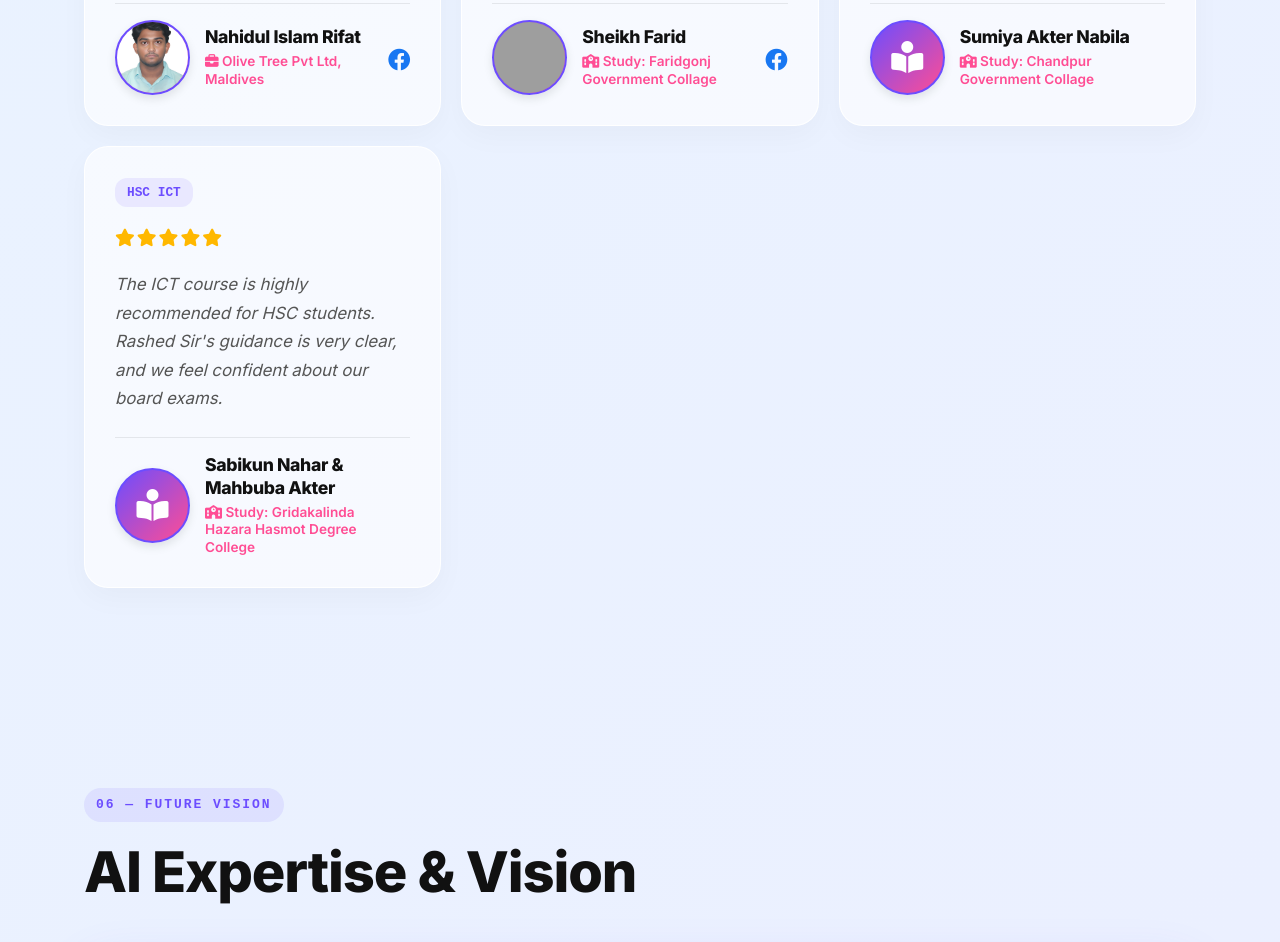
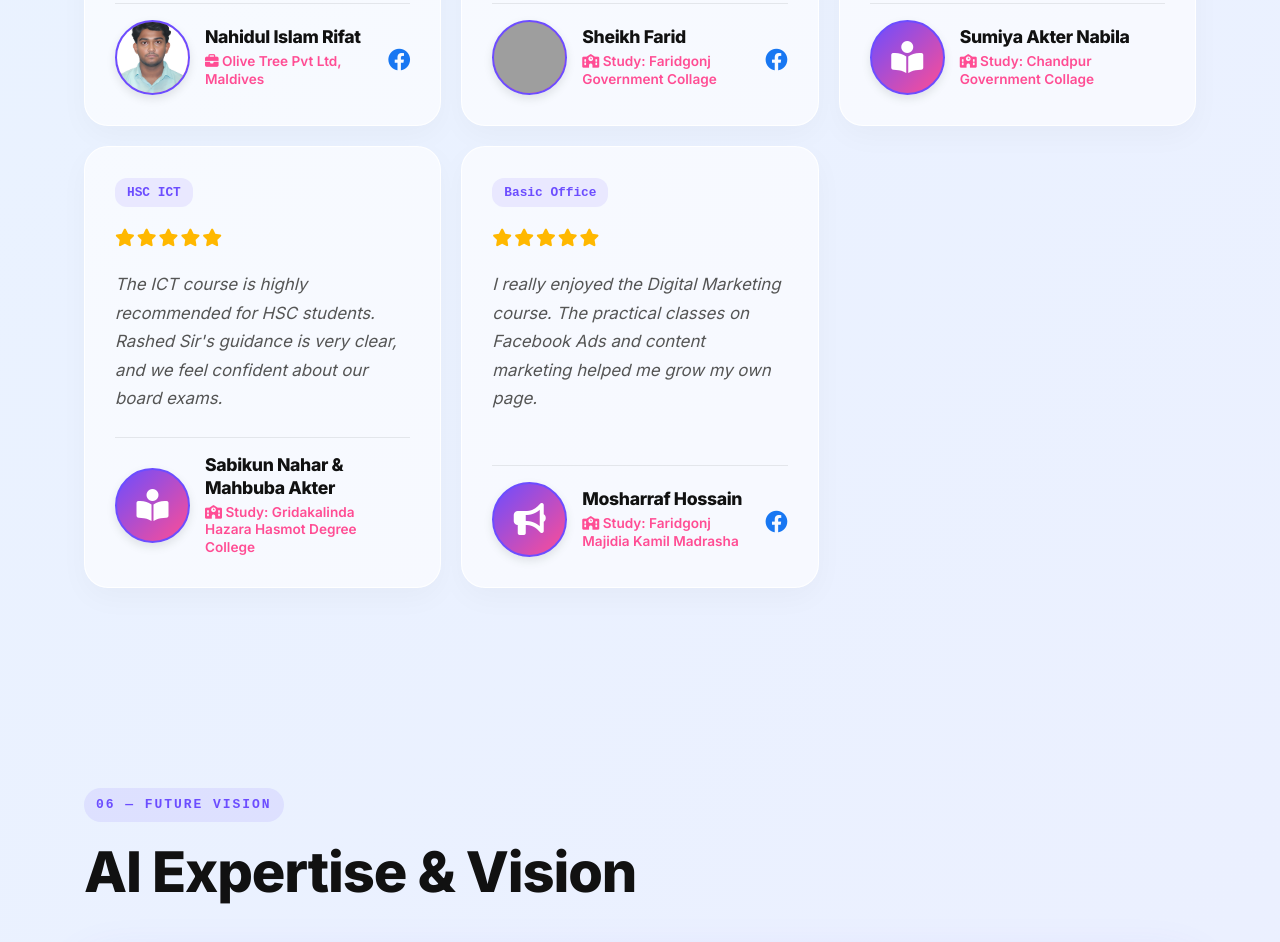
Before and after one commit to TechRashad/My-Portfolio, a plain HTML site: page index.html in a window 1280 px wide. Shown: the part 7410-8352 px from the top of the page. Drawn offline with Linux system fonts and the light colour scheme; grey boxes are pictures that could not be loaded.

Commit message:
index.html

```diff
--- a/index.html
+++ b/index.html
@@ -1051,7 +1051,24 @@
             </div>
           </div>
         </div>
-
+<!-- 16. Basic Office (Mosharraf Hossain) -->
+        <div class="review-card">
+          <div>
+            <span class="review-course-tag">Basic Office</span>
+            <div class="review-stars"><i class="fas fa-star"></i><i class="fas fa-star"></i><i class="fas fa-star"></i><i class="fas fa-star"></i><i class="fas fa-star"></i></div>
+            <p class="review-text" data-en="Creative AI Institute is a great place to learn Basic Office skills. Word, Excel, and PowerPoint are taught in a simple and practical way. I really enjoyed the learning experience!" data-bn="Creative AI Institute-এ Basic Office Course করে অনেক কিছু শিখেছি। Word, Excel ও PowerPoint খুব সহজভাবে হাতে-কলমে শেখানো হয়। শেখার পরিবেশ ও প্রশিক্ষণ পদ্ধতি ভালো!">I really enjoyed the Digital Marketing course. The practical classes on Facebook Ads and content marketing helped me grow my own page.</p>
+          </div>
+          <div class="review-author">
+            <div class="avatar">
+              <img src="image/Mosharraf.png" alt="Mosharraf Hossain" onerror="this.style.display='none'; this.parentElement.innerHTML='<i class=\'fas fa-bullhorn\'></i>';">
+            </div>
+            <div class="review-author-info">
+              <h4>Mosharraf Hossain</h4>
+              <span><i class="fas fa-school"></i> Study: Faridgonj Majidia Kamil Madrasha</span>
+            </div>
+            <a href="https://www.facebook.com/profile.php?id=61580508390061" target="_blank" class="review-social"><i class="fab fa-facebook"></i></a>
+          </div>
+        </div>
       </div>
     </section>
 
```
